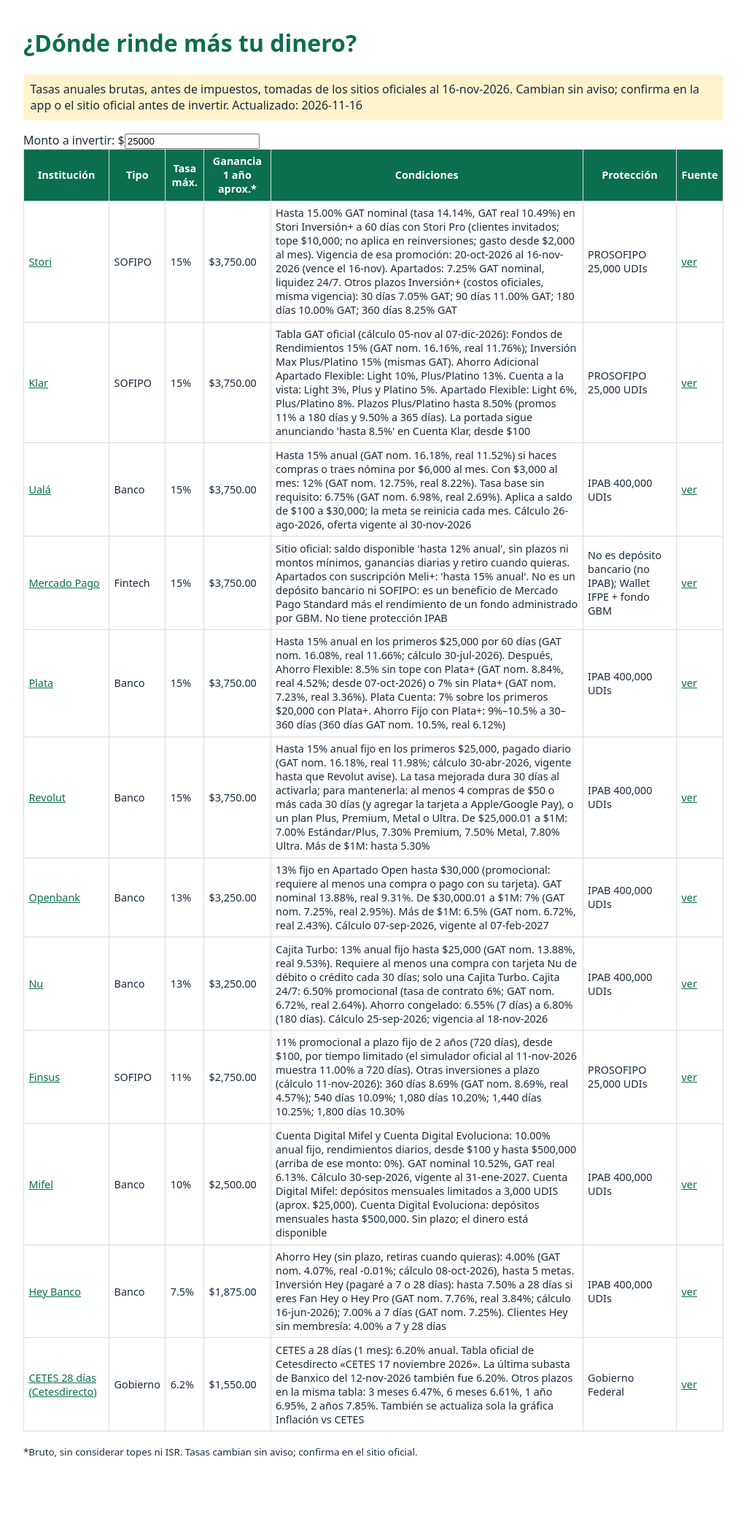
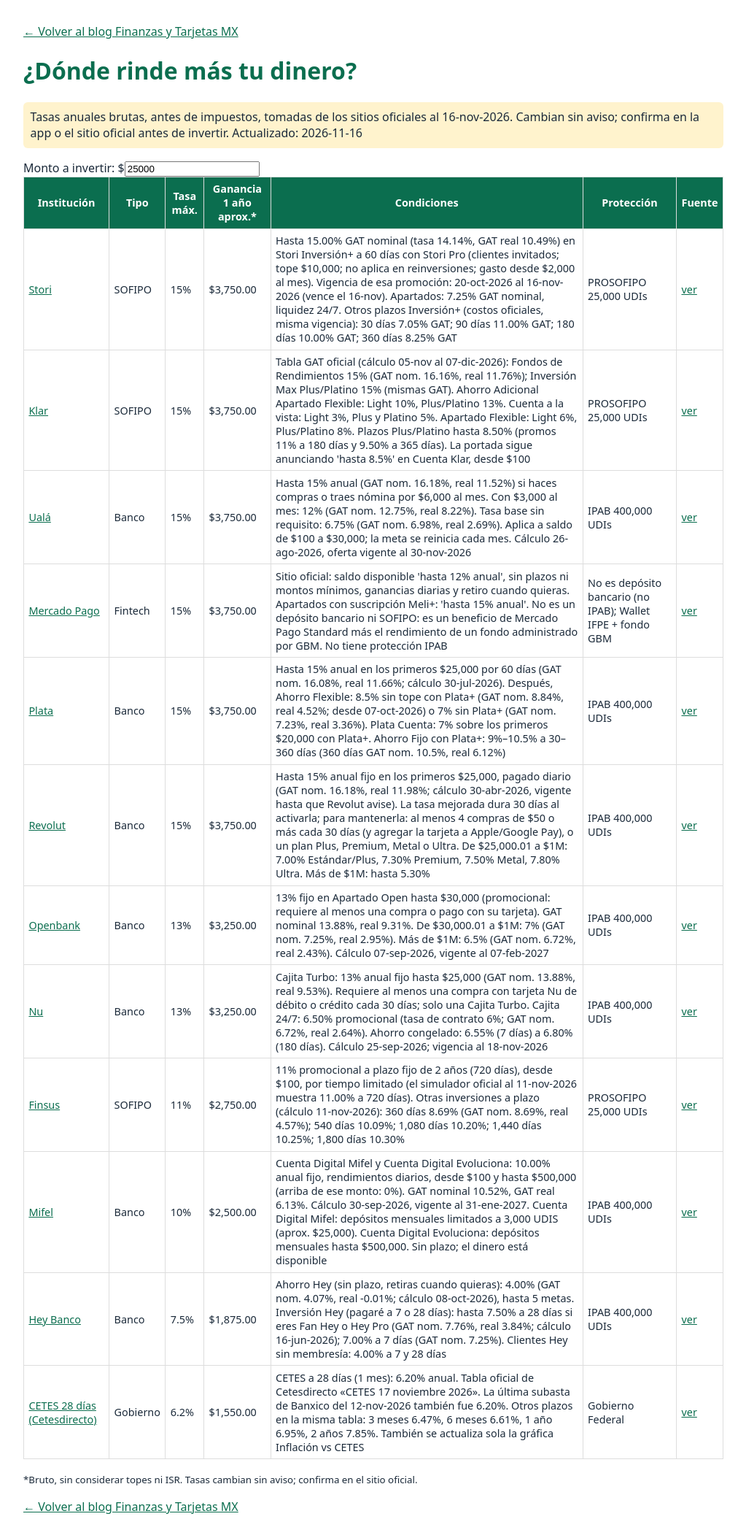
Before and after one commit to armandoefe/herramientas-finanzas, a plain HTML site: page rendimientos.html in a window 1280 px wide. Shown: the whole page at 73% size, without its empty margins (128-1151 px from the left). Before the commit the page ends 2031 px from the top, so only its background shows below. Drawn offline with Linux system fonts and the light colour scheme.

Commit message:
Agrega liga de vuelta al blog en la tabla de rendimientos

```diff
--- a/rendimientos.html
+++ b/rendimientos.html
@@ -1,8 +1,10 @@
 <!doctype html><html lang="es-MX"><meta charset="utf-8"><meta name="viewport" content="width=device-width"><title>Comparador de rendimientos</title><link rel="stylesheet" href="style.css">
+<p><a href="https://finanzasytarjetasmx.wordpress.com/">← Volver al blog Finanzas y Tarjetas MX</a></p>
 <h1>¿Dónde rinde más tu dinero?</h1><p class="warn" id="nota"></p>
 <label>Monto a invertir: $<input id="m" type="number" value="25000"></label>
 <table><thead><tr><th>Institución</th><th>Tipo</th><th>Tasa máx.</th><th>Ganancia 1 año aprox.*</th><th>Condiciones</th><th>Protección</th><th>Fuente</th></tr></thead><tbody id="t"></tbody></table>
 <p><small>*Bruto, sin considerar topes ni ISR. Tasas cambian sin aviso; confirma en el sitio oficial.</small></p>
+<p><a href="https://finanzasytarjetasmx.wordpress.com/">← Volver al blog Finanzas y Tarjetas MX</a></p>
 <script>
 let D;const f=n=>n.toLocaleString('es-MX',{style:'currency',currency:'MXN'});
 function r(){const m=+document.getElementById('m').value;document.getElementById('t').innerHTML=D.cuentas.slice().sort((a,b)=>(b.tasa||0)-(a.tasa||0)).map(c=>`<tr><td><a href="${c.oficial}">${c.inst}</a></td><td>${c.tipo}</td><td>${c.tasa==null?"por confirmar":(c.tasa+"%"+(c.verificado?"":" (por confirmar)"))}</td><td>${c.tasa==null?'—':f(m*c.tasa/100)}</td><td>${c.cond}</td><td>${c.prot}</td><td>${c.fuente?`<a href="${c.fuente}">ver</a>`:'—'}</td></tr>`).join('')}
```
